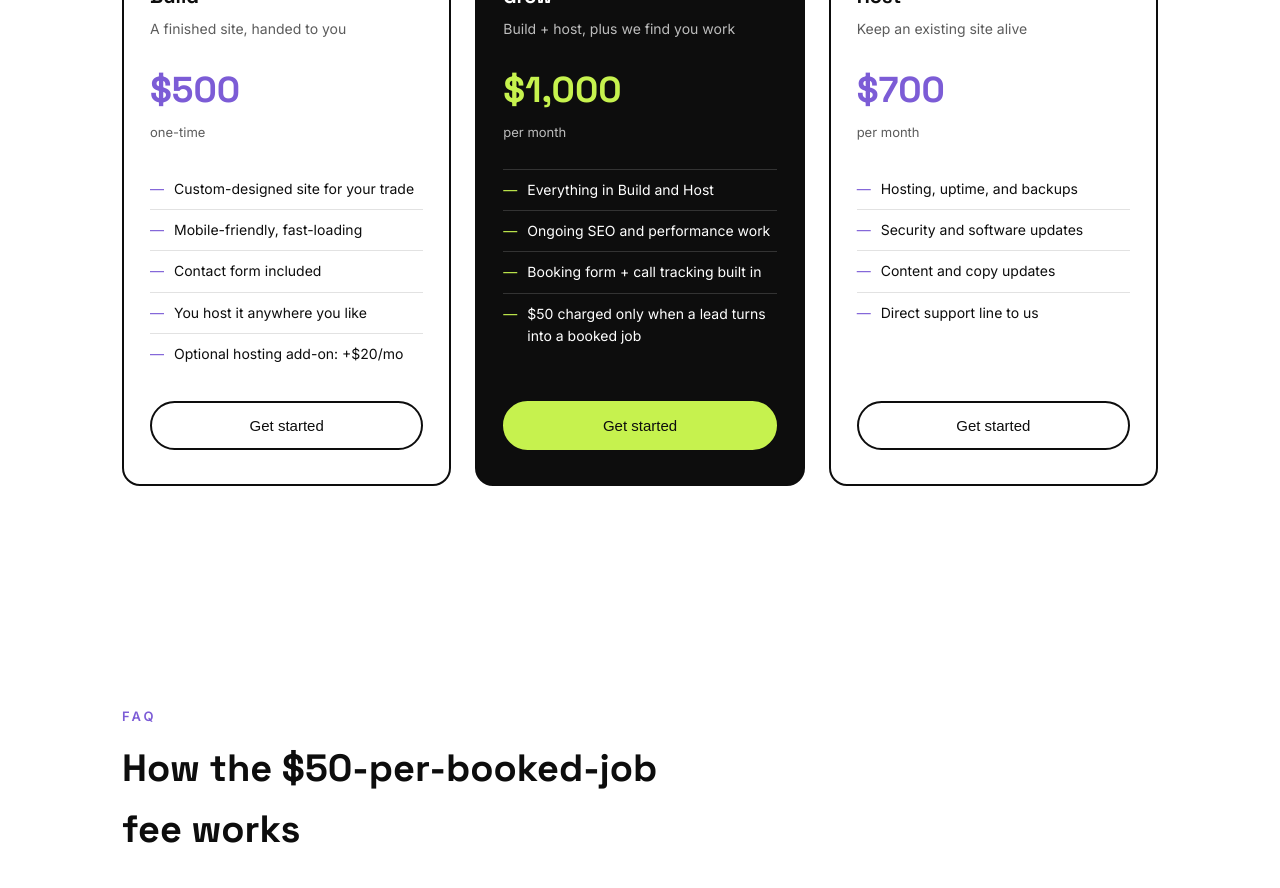
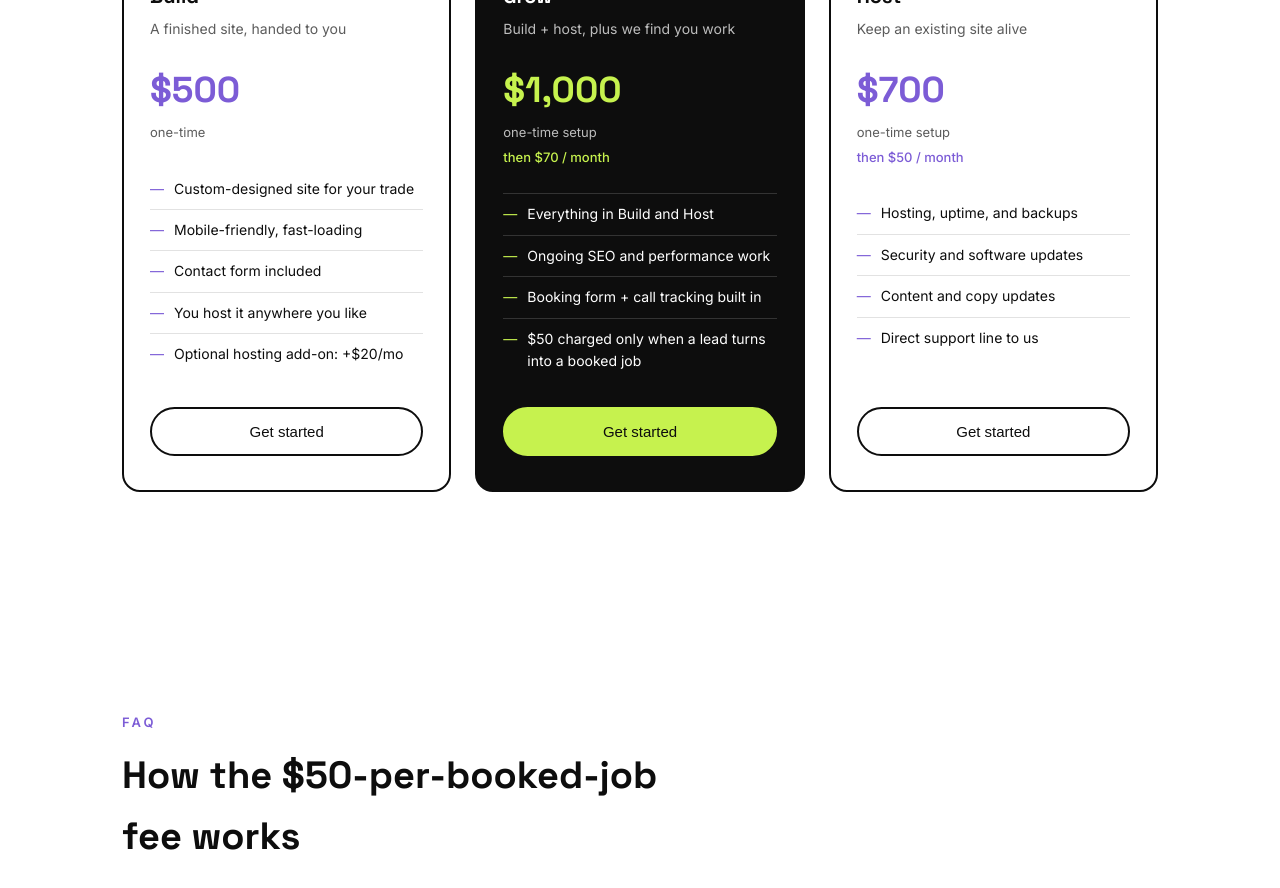
Before and after one commit to therealdanish10-cpu/groundwork, a Next.js app: page / in a window 1280 px wide. Shown: the part 1900-2788 px from the top of the page. Built offline with nearby package versions, Linux system fonts and the light colour scheme; no server answers.

Commit message:
Fix pricing display to show hybrid one-time + monthly pricing on Host and Grow plans

```diff
--- a/app/globals.css
+++ b/app/globals.css
@@ -487,6 +487,16 @@ section {
 }
 
 .plan.featured .plan-cadence { color: #bdbdbd; }
+
+/* Recurring amount shown on Host and Grow cards beneath the one-time setup price */
+.plan-recurring {
+  color:         var(--violet);
+  font-size:     13px;
+  font-weight:   500;
+  margin-bottom: 26px;
+}
+
+.plan.featured .plan-recurring { color: var(--lime); }
 
 .plan-features {
   list-style:    none;
--- a/app/page.tsx
+++ b/app/page.tsx
@@ -167,7 +167,8 @@ export default function HomePage() {
                 <div className="plan-name">Grow</div>
                 <div className="plan-tagline">Build + host, plus we find you work</div>
                 <div className="plan-price">$1,000</div>
-                <div className="plan-cadence">per month</div>
+                <div className="plan-cadence" style={{ marginBottom: '4px' }}>one-time setup</div>
+                <div className="plan-recurring">then $70 / month</div>
                 <ul className="plan-features">
                   <li>Everything in Build and Host</li>
                   <li>Ongoing SEO and performance work</li>
@@ -184,7 +185,8 @@ export default function HomePage() {
                 <div className="plan-name">Host</div>
                 <div className="plan-tagline">Keep an existing site alive</div>
                 <div className="plan-price">$700</div>
-                <div className="plan-cadence">per month</div>
+                <div className="plan-cadence" style={{ marginBottom: '4px' }}>one-time setup</div>
+                <div className="plan-recurring">then $50 / month</div>
                 <ul className="plan-features">
                   <li>Hosting, uptime, and backups</li>
                   <li>Security and software updates</li>
--- a/app/pricing/page.tsx
+++ b/app/pricing/page.tsx
@@ -59,7 +59,8 @@ export default function PricingPage() {
                 <div className="plan-name">Grow</div>
                 <div className="plan-tagline">Build + host, plus we find you work</div>
                 <div className="plan-price">$1,000</div>
-                <div className="plan-cadence">per month</div>
+                <div className="plan-cadence" style={{ marginBottom: '4px' }}>one-time setup</div>
+                <div className="plan-recurring">then $70 / month</div>
                 <ul className="plan-features">
                   <li>Everything in Build and Host</li>
                   <li>Ongoing SEO and performance work</li>
@@ -77,7 +78,8 @@ export default function PricingPage() {
                 <div className="plan-name">Host</div>
                 <div className="plan-tagline">Keep an existing site alive</div>
                 <div className="plan-price">$700</div>
-                <div className="plan-cadence">per month</div>
+                <div className="plan-cadence" style={{ marginBottom: '4px' }}>one-time setup</div>
+                <div className="plan-recurring">then $50 / month</div>
                 <ul className="plan-features">
                   <li>Hosting, uptime, and backups</li>
                   <li>Security and software updates</li>
```
